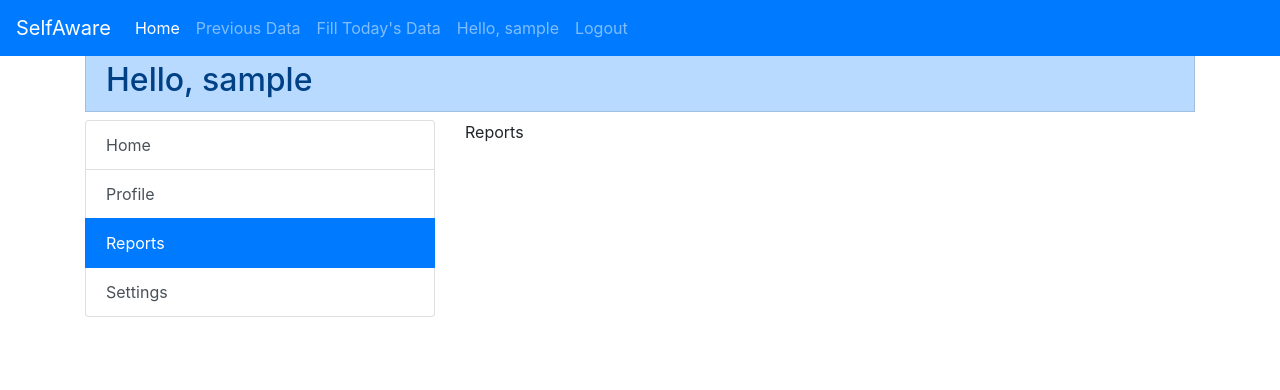
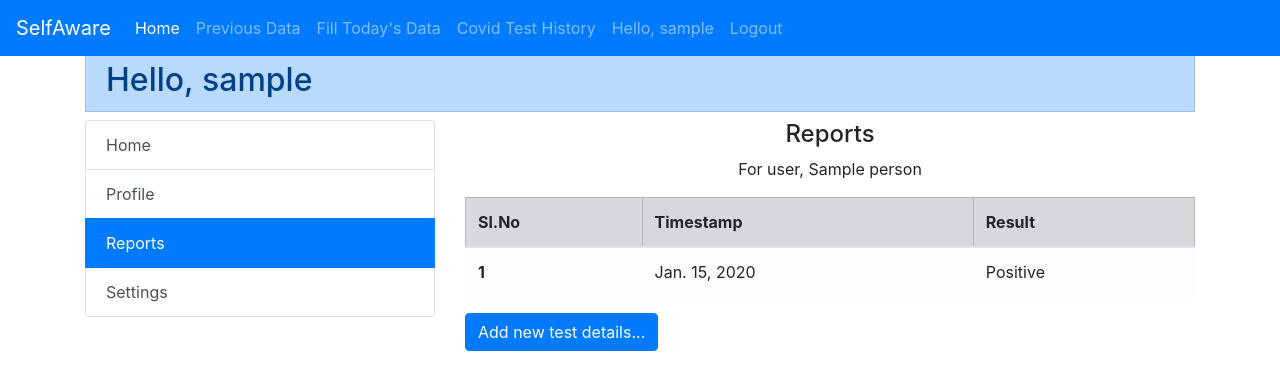
Before and after one commit to AbhinavChanduChenumalla/SelfAssess, a Django app: page / in a window 1280 px wide, after a click on "Reports". Shown: the top 390 px of the page. Run offline with Django 3.2, Linux system fonts and the light colour scheme; a user stored in the database is signed in; tables that the repository leaves empty hold one stand-in row (values such as "Sample post"); some libraries are stand-ins or nearby versions.

Commit message:
Second Commit

```diff
--- a/calc/models.py
+++ b/calc/models.py
@@ -1,5 +1,6 @@
 from django.db import models
 from django.contrib.auth.models import User, auth
+from django.utils import timezone
 # Create your models here.
 
 class Question(models.Model):
@@ -16,3 +17,9 @@ class Person(models.Model):
     name = models.CharField(max_length=100)
     age = models.IntegerField()
     mobile_no = models.CharField(max_length=10)
+
+class TestDetails(models.Model):
+    username = models.CharField(max_length=12)
+    timestamp = models.DateField(auto_now_add=False,default=timezone.now)
+    result = models.BooleanField(default=False)
+    test_file = models.ImageField(upload_to='test-records/',blank=True,null=True)
--- a/calc/urls.py
+++ b/calc/urls.py
@@ -1,6 +1,6 @@
 from django.urls import path
-
 from . import views
+from django.conf import settings
 
 urlpatterns = [
     path('',views.home,name='home'),
@@ -10,4 +10,10 @@ urlpatterns = [
     path('profile_update',views.profile_update,name='profile_update'),
     path('profile_update_action',views.profile_update_action,name='profile_update_action'),
     path('query',views.query,name='query'),
+    path('updateTests',views.updateTests,name='updateTests'),
+    path('testDetails',views.testDetails,name='testDetails'),
 ]
+if settings.DEBUG:
+    from django.conf.urls.static import static
+    urlpatterns += static(settings.STATIC_URL,document_root=settings.STATIC_ROOT)
+    urlpatterns += static(settings.MEDIA_URL,document_root=settings.MEDIA_ROOT)
--- a/calc/views.py
+++ b/calc/views.py
@@ -1,8 +1,9 @@
 from django.shortcuts import render,redirect,get_object_or_404
 from django.http import HttpResponse
 from django.contrib.auth.models import User, auth
-from .models import Question,Person
+from .models import Question,Person,TestDetails
 from django.utils import timezone
+import datetime
 from django.contrib import messages
 # Create your views here.
 
@@ -32,10 +33,38 @@ def profile_update_action(request):
 
 def home(request):
     if request.user.is_authenticated:
-        person = Person.objects.get(username=request.user.username)
-        return render(request,'home.html',{'person':person,'home':True})
+        person = []
+        if Person.objects.filter(username=request.user.username).exists():
+            person = Person.objects.get(username=request.user.username)
+        test = []
+        if TestDetails.objects.filter(username=request.user.username).exists():
+            test = TestDetails.objects.filter(username=request.user.username)
+        return render(request,'home.html',{'person':person,'home':True,'test':test})
     return render(request,'home.html')
 
+def testDetails(request):
+    test = []
+    if TestDetails.objects.filter(username=request.user.username).exists():
+        test = TestDetails.objects.filter(username=request.user.username)
+    p = Person.objects.get(username=request.user.username)
+    return render(request,'testresult.html',{'person':p,'testhistory':True,'test':test})
+
+def updateTests(request):
+    person = Person.objects.get(username=request.user.username)
+    if request.method == 'POST':
+        time = request.POST['time-of-test']
+        if time == '':
+            time = datetime.date.today()
+        if 'neg' in request.POST:
+            result = False
+        else:
+            result = True
+        test_file = request.POST['test_file']
+        test = TestDetails.objects.create(username=request.user.username,timestamp=time,result=result,test_file=test_file)
+        test.save()
+        test_records = TestDetails.objects.filter(username=request.user.username)
+        return render(request,'home.html',{'person':person,'home':True,'test':test_records})
+    return render(request,'home.html')
 
 def input(request):
     if request.method == 'POST':
@@ -80,16 +109,17 @@ def input(request):
             social_distance = 'Was doing some volunteer work.'
         else:
             social_distance = 'safe'
-        ques = Question.objects.create(user=request.user,temperature=temperature,current_symptoms=current_symptoms,previous_diseases=previous_diseases,travel=travel,social_distance=social_distance,timestamp=timezone.now)
+        ques = Question.objects.create(user=request.user,temperature=temperature,current_symptoms=current_symptoms,previous_diseases=previous_diseases,travel=travel,social_distance=social_distance,timestamp=timezone.localtime)
         ques.save()
         return redirect('/')
     else:
         return render(request,'enter.html',{'enter':True})
 
 def previous(request):
-    d = Question.objects.filter(user=request.user)
-    d = d[::-1]
-    p = Person.objects.get(username=request.user.username)
+    d = Question.objects.filter(user=request.user).reverse()
+    p = []
+    if Person.objects.filter(username=request.user.username).exists():
+        p = Person.objects.get(username=request.user.username)
     return render(request,'prev.html',{'data':d,'p':p,'prev':True})
 
 
--- a/templates/base.html
+++ b/templates/base.html
@@ -41,6 +41,9 @@
                 <li class="nav-item {% if enter %}active{% endif %}">
                     <a class="nav-link" href="input">Fill Today's Data</a>
                 </li>
+                <li class="nav-item {% if testhistory %}active{% endif %}">
+                    <a class="nav-link" href="testDetails">Covid Test History</a>
+                </li>
                 {% endif %} {% if user.is_authenticated %}
                 <li class="nav-item {% if profile %}active{% endif %}">
                     <a class="nav-link" href='profile'>Hello, {{user.username}}</a>
--- a/templates/home.html
+++ b/templates/home.html
@@ -58,7 +58,35 @@
                         </li>
                     </ul>
                 </div>{% endif %}
-                <div class="tab-pane fade" id="list-reports" role="tabpanel" aria-labelledby="list-reports-list">Reports</div>
+                <div class="tab-pane fade" id="list-reports" role="tabpanel" aria-labelledby="list-reports-list">
+                    <p class="h4 text-center">Reports </p>
+                    {% if test %}
+                    <p class="text-center">For user, {{person.name}}</p>
+                    <table class="table table-hover table-bordered">
+                        <thead>
+                            <tr class="table-secondary">
+                                <th scope="col">Sl.No</th>
+                                <th scope="col">Timestamp</th>
+                                <th scope="col">Result</th>
+                            </tr>
+                        </thead>
+                        <tbody>
+                            {% for t in test %}
+                            <tr class="table-light">
+                                <th scope="row">{{forloop.counter0|add:"1"}}</th>
+                                <td>{{t.timestamp}}</td>
+                                <td>
+                                    {% if t.result %} Positive {% else %} Negative {% endif %}
+                                </td>
+                            </tr>
+                            {% endfor %}
+                        </tbody>
+                    </table>
+                    {% else %}
+                    <p class="text-center">No records found</p>
+                    {% endif %}
+                    <a class="btn btn-primary text-center" href="testDetails">Add new test details...</a>
+                </div>
                 <div class="tab-pane fade" id="list-settings" role="tabpanel" aria-labelledby="list-settings-list">Settings</div>
             </div>
         </div>
--- a/templates/prev.html
+++ b/templates/prev.html
@@ -22,7 +22,7 @@
                 <td>{{p.age}}</td>
                 <td>{{d.temperature}}</td>
                 <td>{{d.social_distance}}</td>
-                <td>{{d.travel}}</td>
+                <td>{% if d.travel %} yes {% else %} no {% endif %}</td>
                 <td>{{d.current_symptoms}}</td>
                 <td>{{d.previous_diseases}}</td>
             </tr>
```
Also changed, not shown: sample/settings.py (+12 -1 lines), templates/enter.html (+5 -3 lines), templates/result.html (deleted, +0 -9 lines), templates/testresult.html (added, +66 -0 lines), calc/migrations/0008_testdetails.py (added), calc/migrations/0009_auto_20200924_1434.py (added), calc/migrations/0010_auto_20200924_1444.py (added), calc/migrations/0011_auto_20200924_1544.py (added), calc/migrations/0012_testdetails_test_file.py (added), calc/migrations/0013_remove_testdetails_test_file.py (added), calc/migrations/0014_testdetails_test_file.py (added), calc/migrations/0015_auto_20200924_1637.py (added), calc/migrations/0016_auto_20200924_1649.py (added).
